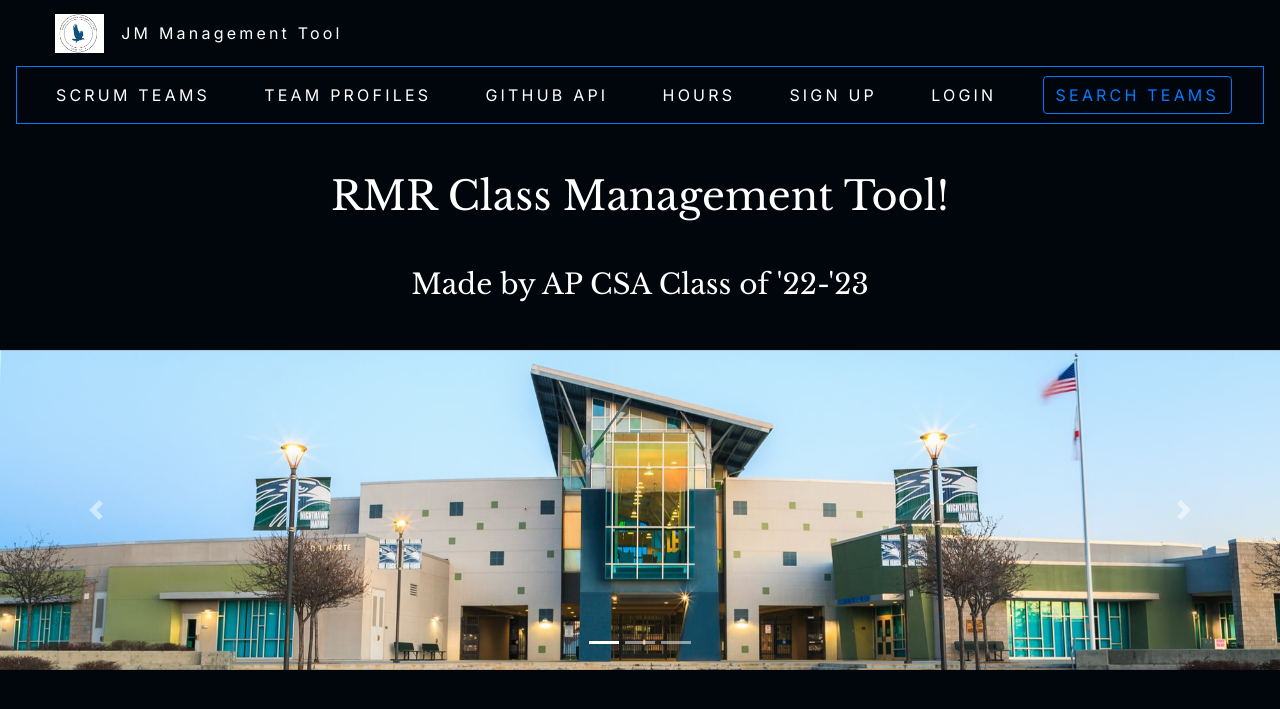
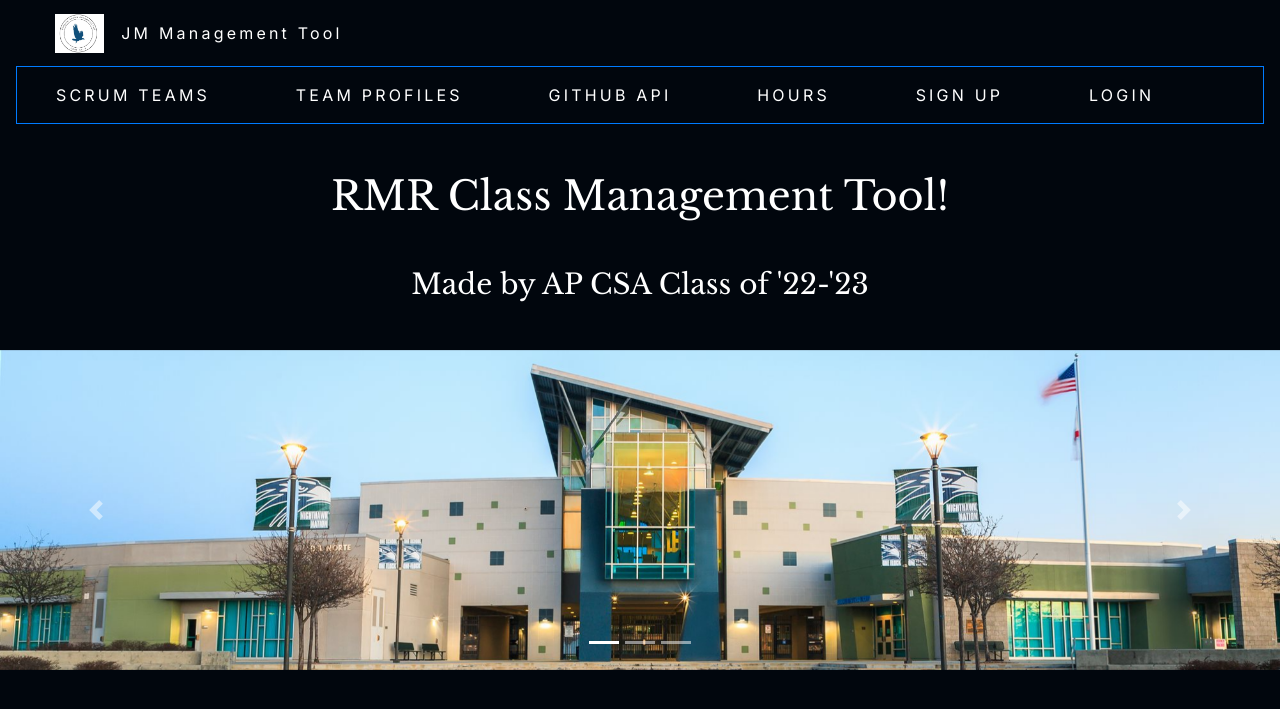
Before and after one commit to saumyapalk23/codingprojfontend, a Jekyll site: the page built from index.md, in a window 1280 px wide. Shown: the top 709 px of the page. Built offline with Jekyll 4.4.1, drawn with Linux system fonts in a browser that asks for light colours; our own code applies the rules of GitHub Pages for plain Markdown files; the repository's description, which GitHub fills in, is left out.

Commit message:
fixing search in nav

```diff
--- a/_includes/nav.html
+++ b/_includes/nav.html
@@ -63,7 +63,6 @@
           <a class="nav-link text-white fs-6" href="{{ site.baseurl }}/login">LOGIN</a>
         </li>
       </ul>
-      <a class="btn btn-outline-primary text-nowrap fs-6" href="{{ site.baseurl }}/search">SEARCH TEAMS</a>
     </div>
   </div>
 </nav>
```
